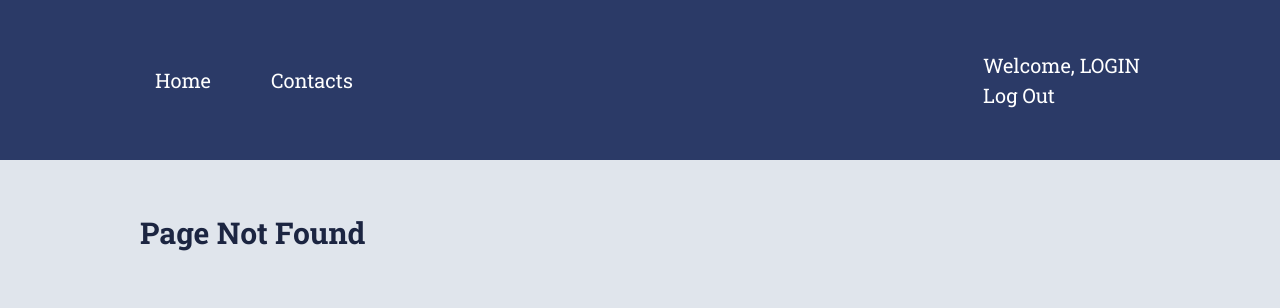
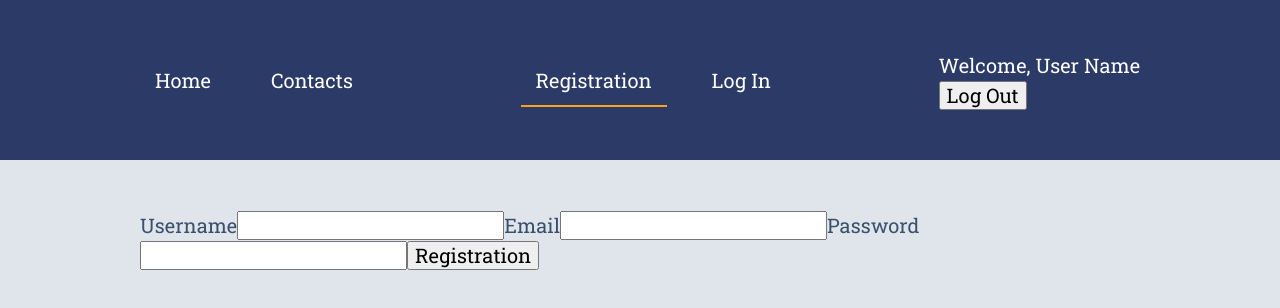
Before and after one commit to Dmitry-Gorelkin/goit-react-hw-08, a React (Vite) app: page /registration in a window 1280 px wide. Before the commit this address had no page. Shown: the top 308 px of the page. Built offline with nearby package versions, Linux system fonts and the light colour scheme.

Commit message:
add_page-and-form

```diff
--- a/src/components/App.jsx
+++ b/src/components/App.jsx
@@ -2,12 +2,18 @@ import { Route, Routes } from 'react-router-dom';
 import { Layout } from './Layout';
 import { Home } from '../pages/Home';
 import { NotFound } from '../pages/NotFound';
+import { Registration } from '../pages/Registration';
+import { Contacts } from '../pages/Contacts';
+import { LogIn } from '../pages/LogIn';
 
 export const App = () => {
   return (
     <Routes>
       <Route path="/" element={<Layout />}>
         <Route index element={<Home />} />
+        <Route path="/registration" element={<Registration />} />
+        <Route path="/contacts" element={<Contacts />} />
+        <Route path="/login" element={<LogIn />} />
         <Route path="*" element={<NotFound />} />
       </Route>
     </Routes>
--- a/src/components/Header/Header.jsx
+++ b/src/components/Header/Header.jsx
@@ -12,7 +12,7 @@ export const Header = () => {
         <Section>
           <HeaderContrainer>
             <Navigation />
-            {/* <AuthNav /> */}
+            <AuthNav />
             <UserMenu />
           </HeaderContrainer>
         </Section>
--- a/src/components/Layout.jsx
+++ b/src/components/Layout.jsx
@@ -8,7 +8,9 @@ import { Header } from './Header/Header';
 export const Layout = () => {
   return (
     <>
-      <Helmet></Helmet>
+      <Helmet>
+        <title>Phone book</title>
+      </Helmet>
       <Header />
       <Container>
         <Section>
--- /dev/null
+++ b/src/components/LoginForm/LoginForm.jsx
@@ -0,0 +1,15 @@
+export const LoginForm = () => {
+  return (
+    <div>
+      <form autoComplete="off">
+        <label htmlFor="useremail">Email</label>
+        <input type="email" id="useremail" />
+
+        <label htmlFor="userpassword">Password</label>
+        <input type="password" id="userpassword" />
+
+        <button type="submit">Log In</button>
+      </form>
+    </div>
+  );
+};
--- /dev/null
+++ b/src/components/RegistrationForm/RegistrationForm.jsx
@@ -0,0 +1,18 @@
+export const RegistrationForm = () => {
+  return (
+    <div>
+      <form autoComplete="off">
+        <label htmlFor="username">Username</label>
+        <input type="text" id="username" />
+
+        <label htmlFor="useremail">Email</label>
+        <input type="email" id="useremeail" />
+
+        <label htmlFor="userpassword">Password</label>
+        <input type="password" id="userpassword" />
+
+        <button>Registration</button>
+      </form>
+    </div>
+  );
+};
--- a/src/components/UserMenu/UserMenu.jsx
+++ b/src/components/UserMenu/UserMenu.jsx
@@ -1,8 +1,8 @@
 export const UserMenu = () => {
   return (
     <div>
-      <div>Welcome, LOGIN</div>
-      <div>Log Out</div>
+      <div>Welcome, User Name</div>
+      <button type="button">Log Out</button>
     </div>
   );
 };
--- /dev/null
+++ b/src/pages/Contacts.jsx
@@ -0,0 +1,15 @@
+import { Helmet } from 'react-helmet';
+
+export const Contacts = () => {
+  return (
+    <>
+      <Helmet>
+        <title>Contacts</title>
+      </Helmet>
+      <h2>Contacts</h2>
+      <div>Filter</div>
+      <div>New Contsct</div>
+      <div>Contscts List</div>
+    </>
+  );
+};
--- a/src/pages/Home.jsx
+++ b/src/pages/Home.jsx
@@ -1,6 +1,11 @@
+import { Helmet } from 'react-helmet';
+
 export const Home = () => {
   return (
     <>
+      <Helmet>
+        <title>Phone book</title>
+      </Helmet>
       <h1>Hello World</h1>
     </>
   );
--- /dev/null
+++ b/src/pages/LogIn.jsx
@@ -0,0 +1,14 @@
+import { Helmet } from 'react-helmet';
+import { LoginForm } from '../components/LoginForm/LoginForm';
+
+export const LogIn = () => {
+  return (
+    <>
+      <Helmet>
+        <title>Log In</title>
+      </Helmet>
+
+      <LoginForm />
+    </>
+  );
+};
--- /dev/null
+++ b/src/pages/Registration.jsx
@@ -0,0 +1,14 @@
+import { Helmet } from 'react-helmet';
+import { RegistrationForm } from '../components/RegistrationForm/RegistrationForm';
+
+export const Registration = () => {
+  return (
+    <>
+      <Helmet>
+        <title>Registration</title>
+      </Helmet>
+
+      <RegistrationForm />
+    </>
+  );
+};
```
Also changed, not shown: src/components/LoginForm/LoginForm.styled.jsx (added), 1 other file (tests, documents, lock files or other folders).
